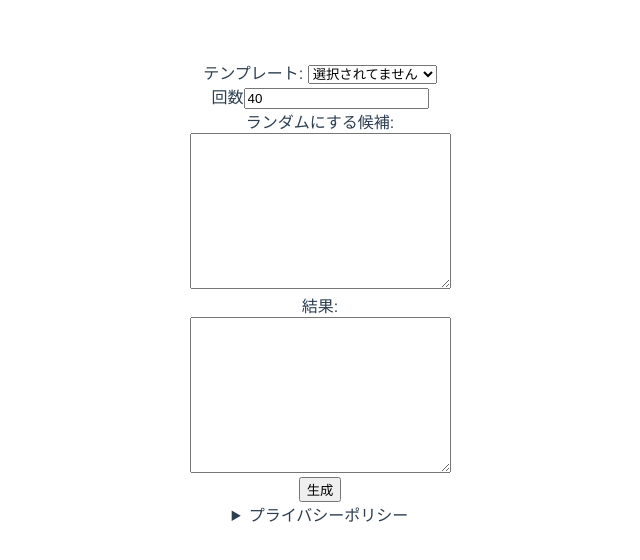
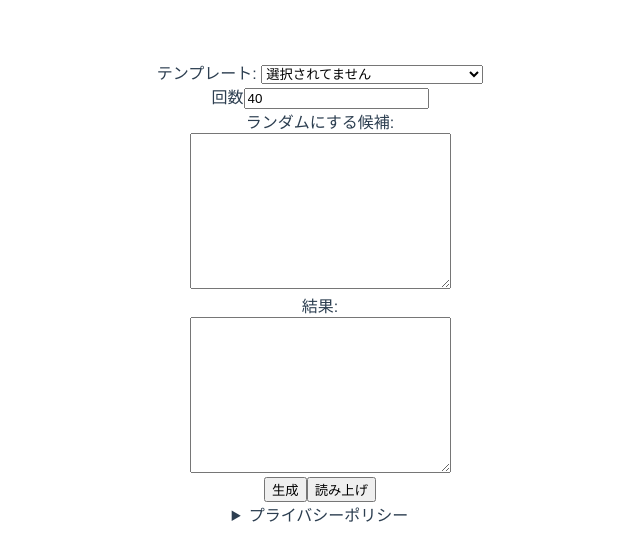
Before and after one commit to tsutoringo/random-generator, a Vue app: page / in a window 1280 px wide. Shown: the top 560 px of the page, without its empty margins (320-960 px from the left). Built offline with nearby package versions, Linux system fonts and the light colour scheme.

Commit message:
読み上げ機能追加とテンプレート追加

```diff
--- a/src/App.vue
+++ b/src/App.vue
@@ -9,7 +9,7 @@
 		<textarea v-model="randoms" cols="30" rows="10"></textarea><br>
 		結果:<br>
 		<textarea v-model="result" cols="30" rows="10"></textarea><br>
-		<button @click="generate()">生成</button>
+		<button @click="generate()">生成</button><button @click="tts()">読み上げ</button>
 		<details>
 			<summary>プライバシーポリシー</summary>
 			このサイトは Google アナリティクスを使用しています
@@ -27,8 +27,14 @@ export default {
 		result: "",
 		templates: [
 			{
-				name: 'エヴァンゲリオン',
+				name: 'ミサトさん',
 				a: 'シンジくん！\nシンジくん！？\n聞いてる？\nこれが大人のキスよ\nわかったの！？\nいい！？\nエヴァーに乗りなさい\nうるさい！\n死になさい！\nサードチルドレンのあなたは'
+			}, {
+				name: '冨岡義勇',
+				a: '生殺与奪の\n権を\n他人に\n握らせるな！\n みじめったらしく\nうずくまるのは\nやめろ！ \nそんなことが\n通用する\nなら \nお前の\n家族は\n殺されて\nいない！ \n奪うか\n奪われるかの\n時に\n主導権を\n握れない\n弱者が\n妹を治す？\n仇を見つける？\n笑止千万！！\n弱者には\n何の権利も\n選択肢もない\n悉く\n強者に\nねじ伏せられる\nのみ！！\n妹を\n治す方法は\n鬼なら\n知っているかもしれない\nだが\n鬼共が\nお前の\n意思や\n願いを\n尊重してくれると\n思うなよ\n当然\n俺も\nお前を\n尊重しない\nそれが現実だ！！！'
+			}, {
+				name: 'アマゾンの奥地へ向かった探検隊',
+				a: '何かしら\n理由が\nあると\n皆が\n目指し\n始める\nアマゾンの\n奥地には\n一体何が\nあるのか？\nその謎を\n解明するため、\n我々調査隊は\nアマゾンの\n奥地へと\n向かった――。'
 			}, {
 				name: 'ピエンｗ',
 				a: 'ﾋﾟ\nｴ\nﾝ\n🥺\nw'
@@ -47,6 +53,11 @@ export default {
 			for (let i=0; i<this.count; i++) {
 				this.result += randoms[Math.floor(Math.random() * randoms.length)]
 			}
+		},
+		tts () {
+			const msg = new SpeechSynthesisUtterance();
+			msg.text = this.result;
+			window.speechSynthesis.speak(msg);
 		}
 	}
 }
```
